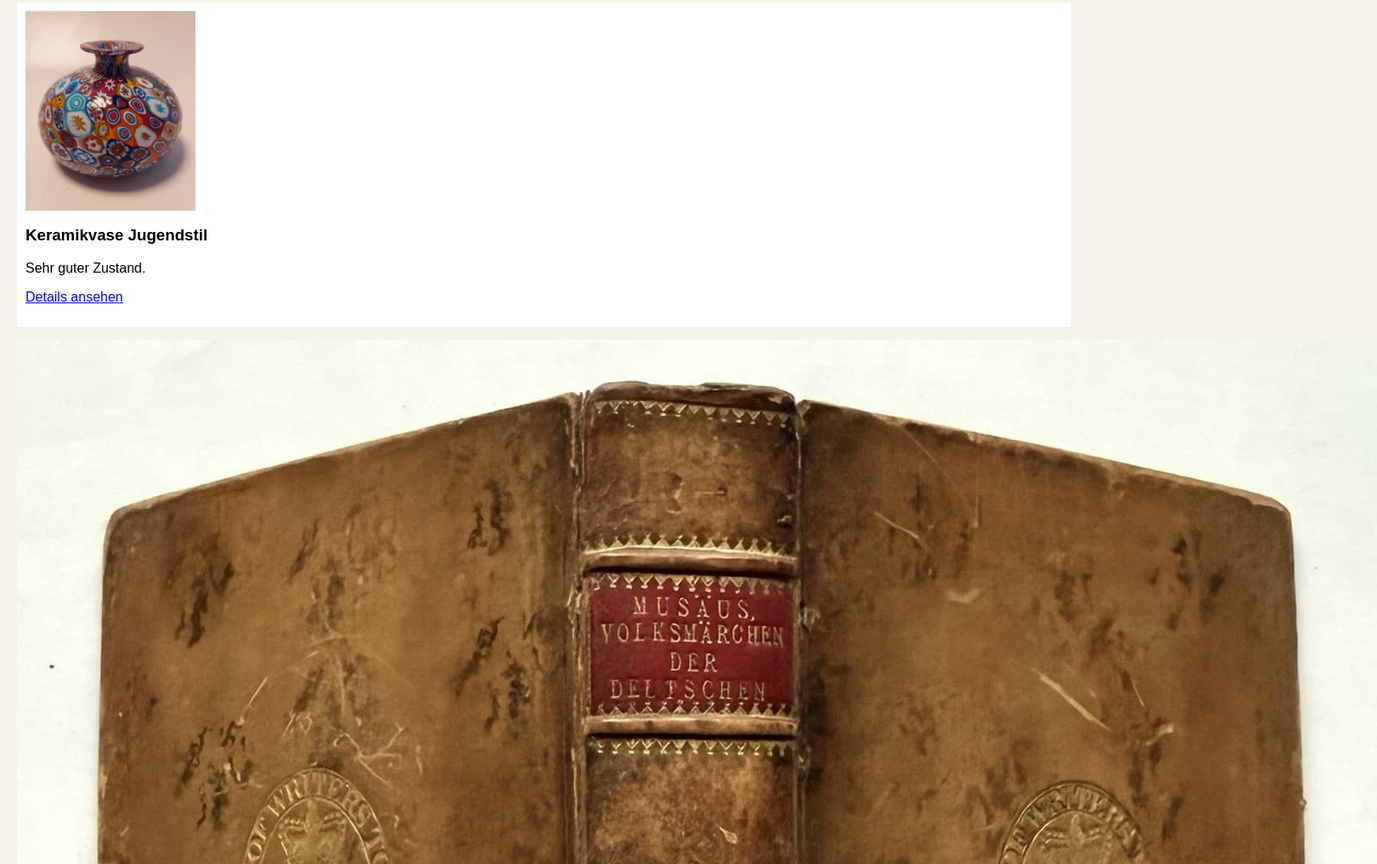
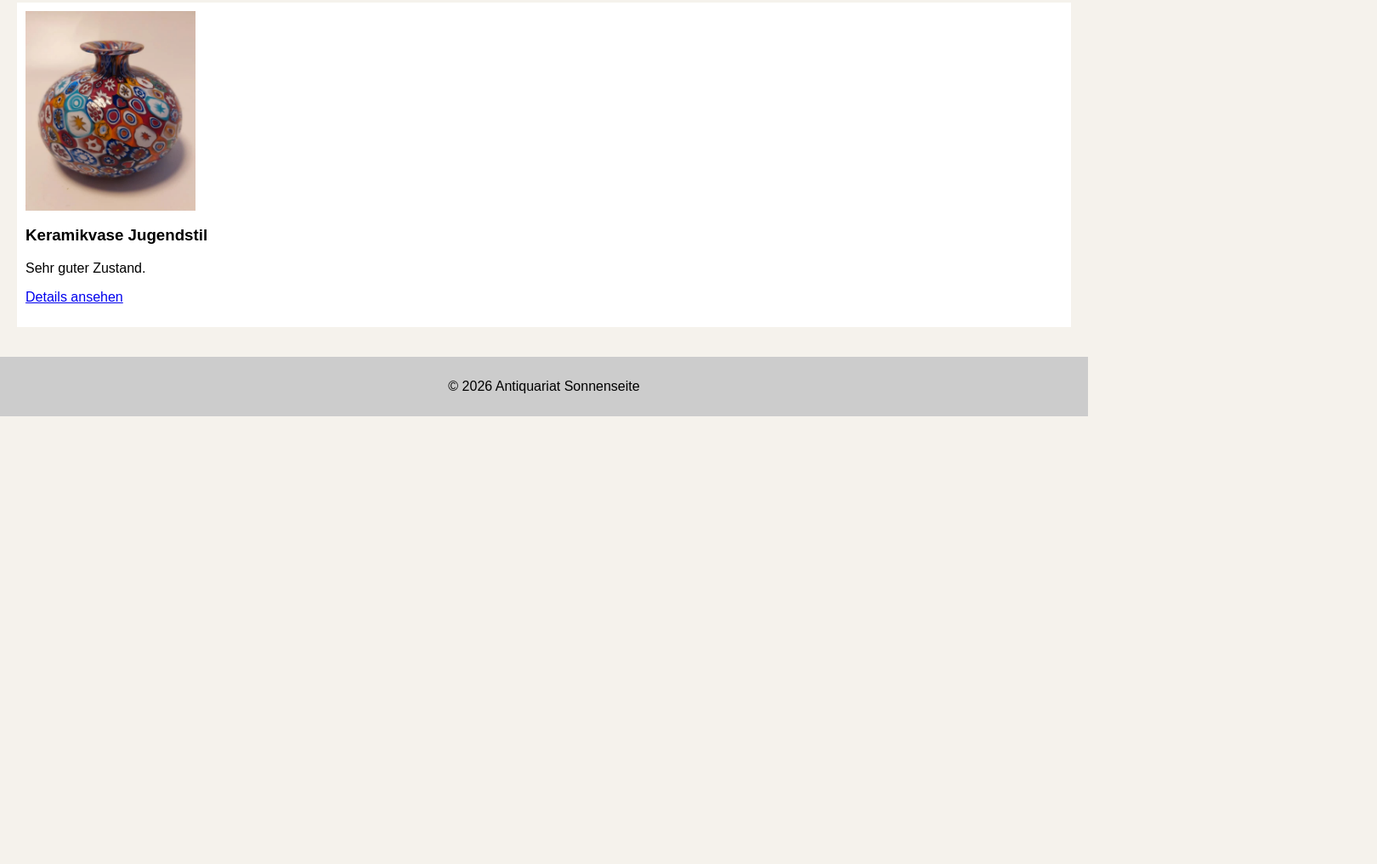
Before and after one commit to alexander2000heinz-hash/Antiquitaetenladen-zum-Huegel, a plain HTML site: page antiquitäten-website/angebote.html in a window 1280 px wide. Shown: the part 539-1556 px from the top of the page at 85% size, 1620 px wide, since content can reach past the window. After the commit the page ends 1029 px from the top, so only its background shows below. Drawn offline with Linux system fonts and the light colour scheme.

Commit message:
angebote.html

```diff
--- a/antiquitäten-website/angebote.html
+++ b/antiquitäten-website/angebote.html
@@ -42,7 +42,6 @@
     <p><a href="vase.html">Details ansehen</a></p>
 </div>
 
-<img src="bilder/angebot1.jpg" alt="Märchenbuch" class="angebot-image">
 
 </main>
 
```
